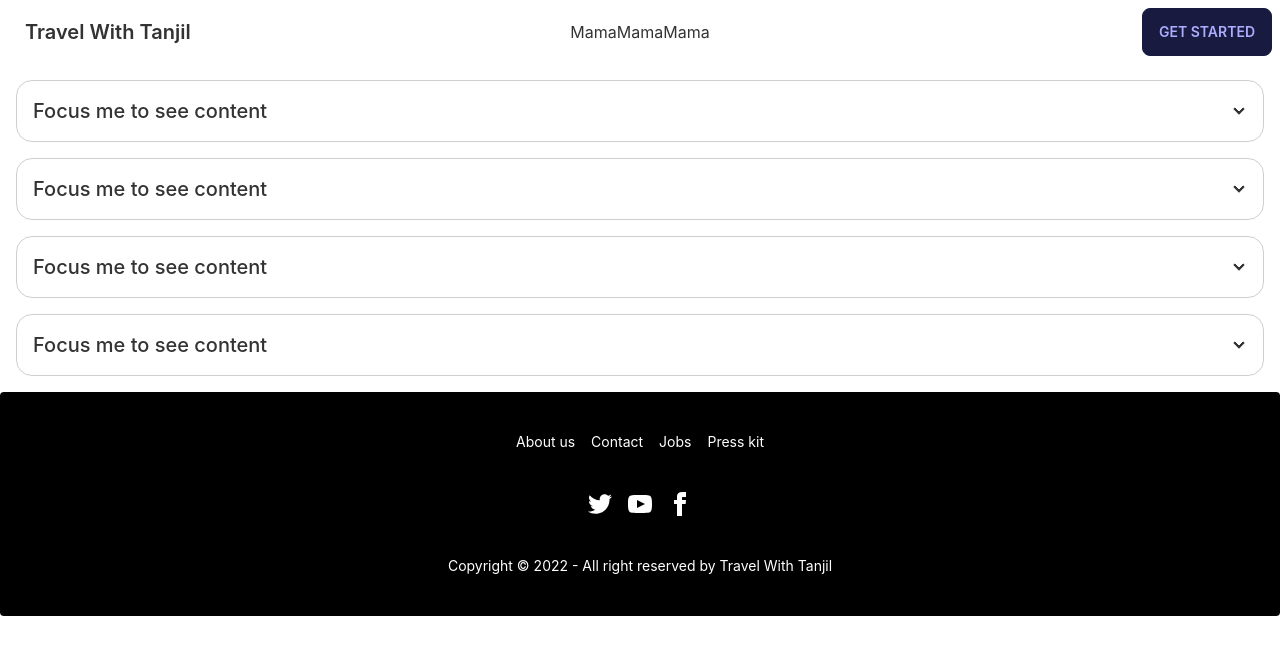
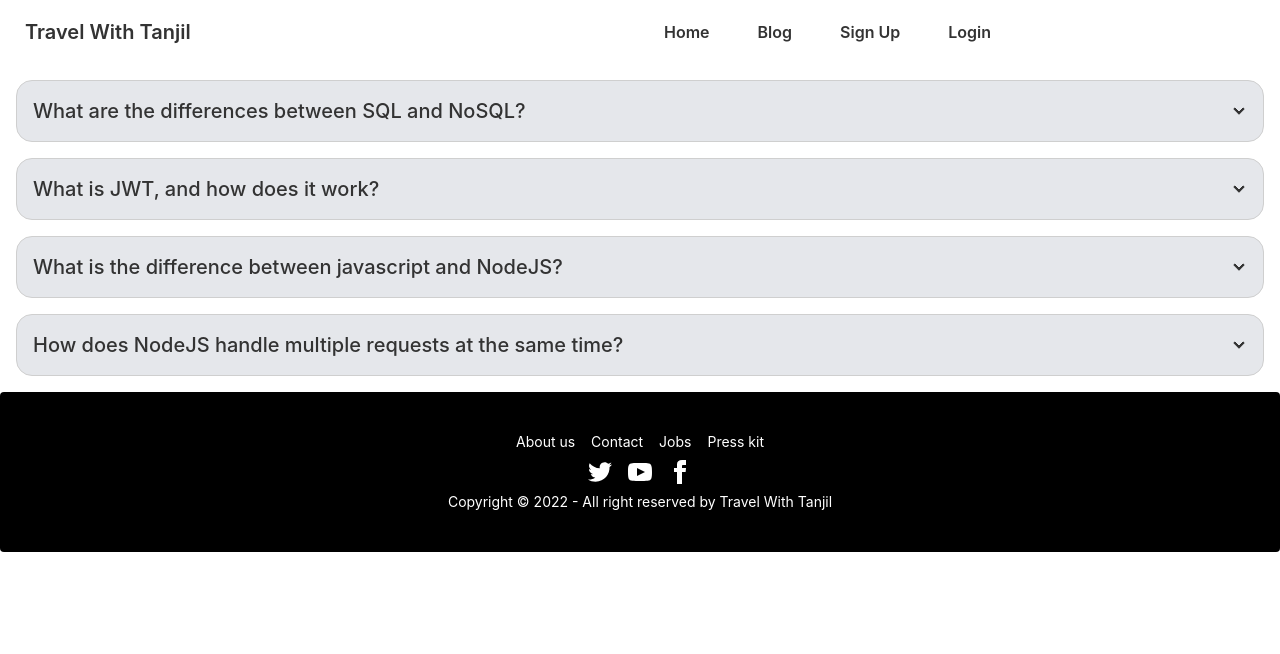
Before and after one commit to asmtanjil/travel-with-tanjil-client, a React (Create React App) app: page /blog in a window 1280 px wide. Shown: the top 654 px of the page. Built offline with nearby package versions, Linux system fonts and the light colour scheme; no server answers.

Commit message:
Responsive Navbar Added

```diff
--- a/src/Pages/Blog/Blog.js
+++ b/src/Pages/Blog/Blog.js
@@ -4,41 +4,91 @@ const Blog = () => {
   return (
     <div className='mx-4'>
 
-      <div tabIndex={0} className="collapse collapse-arrow border border-base-300 bg-base-100 rounded-box my-4">
+      <div tabIndex={0} className="collapse collapse-arrow border border-base-300 bg-gray-200 rounded-box my-4">
         <div className="collapse-title text-xl font-medium">
-          Focus me to see content
+          What are the differences between SQL and NoSQL?
         </div>
         <div className="collapse-content">
-          <p>tabIndex={0} attribute is necessary to make the div focusable</p>
+          <p>
+            <span className='text-xl'>Main 5 differences are below:</span>
+          </p>
+          <p className='mb-4'>1. <span className='font-semibold'>Type:</span><br />
+            SQL databases are primarily called as Relational Databases (RDBMS); whereas NoSQL database are primarily called as non-relational or distributed database.
+          </p>
+          <p className='mb-4'>2. <span className='font-semibold'>Language:</span><br />
+            SQL databases defines and manipulates data based structured query language (SQL).
+            A (NoSQL) database has dynamic schema for unstructured data. Data is stored in many ways which means it can be document-oriented, column-oriented, graph-based or organized as a KeyValue store.
+          </p>
+          <p className='mb-4'>3. <span className='font-semibold'>Scalability:</span><br />
+            In almost all situations SQL databases are vertically scalable. This means that you can increase the load on a single server by increasing things like RAM, CPU or SSD.
+            But on the other hand NoSQL databases are horizontally scalable. This means that you handle more traffic by sharding, or adding more servers in your NoSQL database.
+          </p>
+          <p className='mb-4'>4. <span className='font-semibold'>Structure:</span><br />
+            SQL databases are table-based on the other hand NoSQL databases are either key-value pairs, document-based, graph databases or wide-column stores.
+          </p>
+          <p className='mb-4'>5. <span className='font-semibold'>Support:</span><br />
+            Great support is available for all SQL database from their vendors. Also a lot of independent consultations are there who can help you with SQL database for a very large scale deployments but for some NoSQL database you still have to rely on community support and only limited outside experts are available for setting up and deploying your large scale NoSQL deployments.
+          </p>
         </div>
       </div>
 
-      <div tabIndex={0} className="collapse collapse-arrow border border-base-300 bg-base-100 rounded-box my-4">
+      <div tabIndex={0} className="collapse collapse-arrow border border-base-300 bg-gray-200 rounded-box my-4">
         <div className="collapse-title text-xl font-medium">
-          Focus me to see content
+          What is JWT, and how does it work?
         </div>
         <div className="collapse-content">
-          <p>tabIndex={0} attribute is necessary to make the div focusable</p>
+          <p>
+            JSON Web Token (JWT) is an open standard (RFC 7519) for securely transmitting information between parties as JSON object.
+            It is compact, readable and digitally signed using a private key/ or a public key pair by the Identity Provider(IdP).
+            <br />
+            User sign-in using username and password or google/facebook.
+            Authentication server verifies the credentials and issues a jwt signed using either a secret salt or a private key.
+            User's Client uses the JWT to access protected resources by passing the JWT in HTTP Authorization header.
+            Resource server then verifies the authenticity of the token using the secret salt/ public key.
+          </p>
         </div>
       </div>
 
-      <div tabIndex={0} className="collapse collapse-arrow border border-base-300 bg-base-100 rounded-box my-4">
+
+      <div tabIndex={0} className="collapse collapse-arrow border border-base-300 bg-gray-200 rounded-box my-4">
         <div className="collapse-title text-xl font-medium">
-          Focus me to see content
+          What is the difference between javascript and NodeJS?
         </div>
-        <div className="collapse-content">
-          <p>tabIndex={0} attribute is necessary to make the div focusable</p>
+        <div className="collapse-content md:flex gap-4">
+          <p>
+            <span className='text-xl font-semibold'>JavaScript</span> <br />
+            Javascript is a programming language that is used for writing scripts on the website.
+            Javascript can only be run in the browsers.
+            It is basically used on the client-side.
+            It is the upgraded version of ECMA script that uses Chrome’s V8 engine written in C++.
+            Javascript is capable enough to add HTML and play with the DOM.
+          </p>
+
+          <p>
+            <span className='text-xl font-semibold'>NodeJS</span> <br />
+            NodeJS is a Javascript runtime environment. We can run Javascript outside the browser with the help of NodeJS. It is mostly used on the server-side. Nodejs is written in C, C++ and Javascript. Nodejs does not have capability to add HTML tags.
+          </p>
         </div>
       </div>
 
-      <div tabIndex={0} className="collapse collapse-arrow border border-base-300 bg-base-100 rounded-box my-4">
+
+      <div tabIndex={0} className="collapse collapse-arrow border border-base-300 bg-gray-200 rounded-box my-4">
         <div className="collapse-title text-xl font-medium">
-          Focus me to see content
+          How does NodeJS handle multiple requests at the same time?
         </div>
         <div className="collapse-content">
-          <p>tabIndex={0} attribute is necessary to make the div focusable</p>
+          <p>
+            We know NodeJS application is single-threaded. Say, if processing involves request A that takes 10 seconds, it does not mean that a request which comes after this request needs to wait 10 seconds to start processing because NodeJS event loops are only single-threaded. The entire NodeJS architecture is not single-threaded.
+            <br />
+
+            NodeJS receives multiple client requests and places them into EventQueue. NodeJS is built with the concept of event-driven architecture. NodeJS has its own EventLoop which is an infinite loop that receives requests and processes them. EventLoop is the listener for the EventQueue.
+
+            If NodeJS can process the request without I/O blocking then the event loop would itself process the request and sends the response back to the client by itself. But, it is possible to process multiple requests parallelly using the NodeJS cluster module or worker_threads module.
+          </p>
         </div>
       </div>
+
+
     </div>
   );
 };
--- a/src/Pages/Home/Home.js
+++ b/src/Pages/Home/Home.js
@@ -3,7 +3,24 @@ import React from 'react';
 const Home = () => {
   return (
     <div>
-
+      <div>
+        <h2>3 sections</h2>
+      </div>
+      <div>
+        <div className="hero min-h-screen" style={{ backgroundImage: `url("https://placeimg.com/1000/800/arch")` }}>
+          <div className="hero-overlay bg-opacity-60"></div>
+          <div className="hero-content text-center text-neutral-content">
+            <div className="max-w-md">
+              <h1 className="mb-5 text-5xl font-bold">Hello there</h1>
+              <p className="mb-5">Provident cupiditate voluptatem et in. Quaerat fugiat ut assumenda excepturi exercitationem quasi. In deleniti eaque aut repudiandae et a id nisi.</p>
+              <button className="btn btn-primary">Get Started</button>
+            </div>
+          </div>
+        </div>
+      </div>
+      <div>
+        <h3>2 MeaningFull Section</h3>
+      </div>
     </div>
   );
 };
--- /dev/null
+++ b/src/Pages/Shared/Footer/Footer.css
@@ -0,0 +1,5 @@
+.footer {
+  position: 'fixed';
+  bottom: offset;
+
+}
--- a/src/Pages/Shared/Footer/Footer.js
+++ b/src/Pages/Shared/Footer/Footer.js
@@ -1,8 +1,9 @@
 import React from 'react';
+import './Footer.css'
 
 const Footer = () => {
   return (
-    <div>
+    <div className='footer max-w-7xl mx-auto'>
       <footer className="footer footer-center p-10 bg-black text-white rounded">
         <div className="grid grid-flow-col gap-4">
           <a href='/' className="link link-hover">About us</a>
--- a/src/Pages/Shared/Header/Header.js
+++ b/src/Pages/Shared/Header/Header.js
@@ -1,7 +1,33 @@
-import React from 'react';
+import React, { useContext } from 'react';
 import { Link } from 'react-router-dom';
+import { AuthContext } from '../../../Contexts/AuthProvider/AuthProvider';
 
 const Header = () => {
+  const { user, logOut } = useContext(AuthContext);
+
+  const handleLogOut = () => {
+    logOut()
+      .then()
+      .catch()
+  }
+
+  const navMenu = <>
+    <li className='mx-2 font-semibold'><Link to='/'>Home</Link></li>
+    <li className='mx-2 font-semibold'><Link to='/blog'>Blog</Link></li>
+    {
+      user?.email ?
+        <>
+          <li className='mx-2 font-semibold'><Link to=''>My Review</Link></li>
+          <li className='mx-2 font-semibold'><Link to=''>Add Services</Link></li>
+          <li className='mx- font-semibold'><button onClick={handleLogOut}>Logout</button></li>
+        </>
+        :
+        <>
+          <li className='mx-2 font-semibold'><Link to='/signup'>Sign Up</Link></li>
+          <li className='mx-2 font-semibold'><Link to='/login'>Login</Link></li>
+        </>
+    }
+  </>
   return (
     <div className="navbar bg-base-100">
       <div className="navbar-start">
@@ -10,20 +36,15 @@ const Header = () => {
             <svg xmlns="http://www.w3.org/2000/svg" className="h-5 w-5" fill="none" viewBox="0 0 24 24" stroke="currentColor"><path strokeLinecap="round" strokeLinejoin="round" strokeWidth="2" d="M4 6h16M4 12h8m-8 6h16" /></svg>
           </label>
           <ul tabIndex={0} className="menu menu-compact dropdown-content mt-3 p-2 shadow bg-base-100 rounded-box w-52">
-
+            {navMenu}
           </ul>
         </div>
         <Link to='/' className="btn btn-ghost normal-case text-xl">Travel With Tanjil</Link>
       </div>
       <div className="navbar-center hidden lg:flex">
         <ul className="menu menu-horizontal p-0">
-          <li>Mama</li>
-          <li>Mama</li>
-          <li>Mama</li>
+          {navMenu}
         </ul>
-      </div>
-      <div className="navbar-end">
-        <a className="btn">Get started</a>
       </div>
     </div>
   );
--- a/src/Router/Routes/Routes.js
+++ b/src/Router/Routes/Routes.js
@@ -2,6 +2,7 @@ import { createBrowserRouter } from "react-router-dom";
 import Main from "../../Layout/Main";
 import Blog from "../../Pages/Blog/Blog";
 import Error from "../../Pages/Error/Error";
+import Home from "../../Pages/Home/Home";
 import Login from "../../Pages/Login/Login";
 import Register from "../../Pages/Register/Register";
 
@@ -10,6 +11,10 @@ const router = createBrowserRouter([
     path: '/',
     element: <Main></Main>,
     children: [
+      {
+        path: '/',
+        element: <Home></Home>
+      },
       {
         path: '/signup',
         element: <Register></Register>
```
